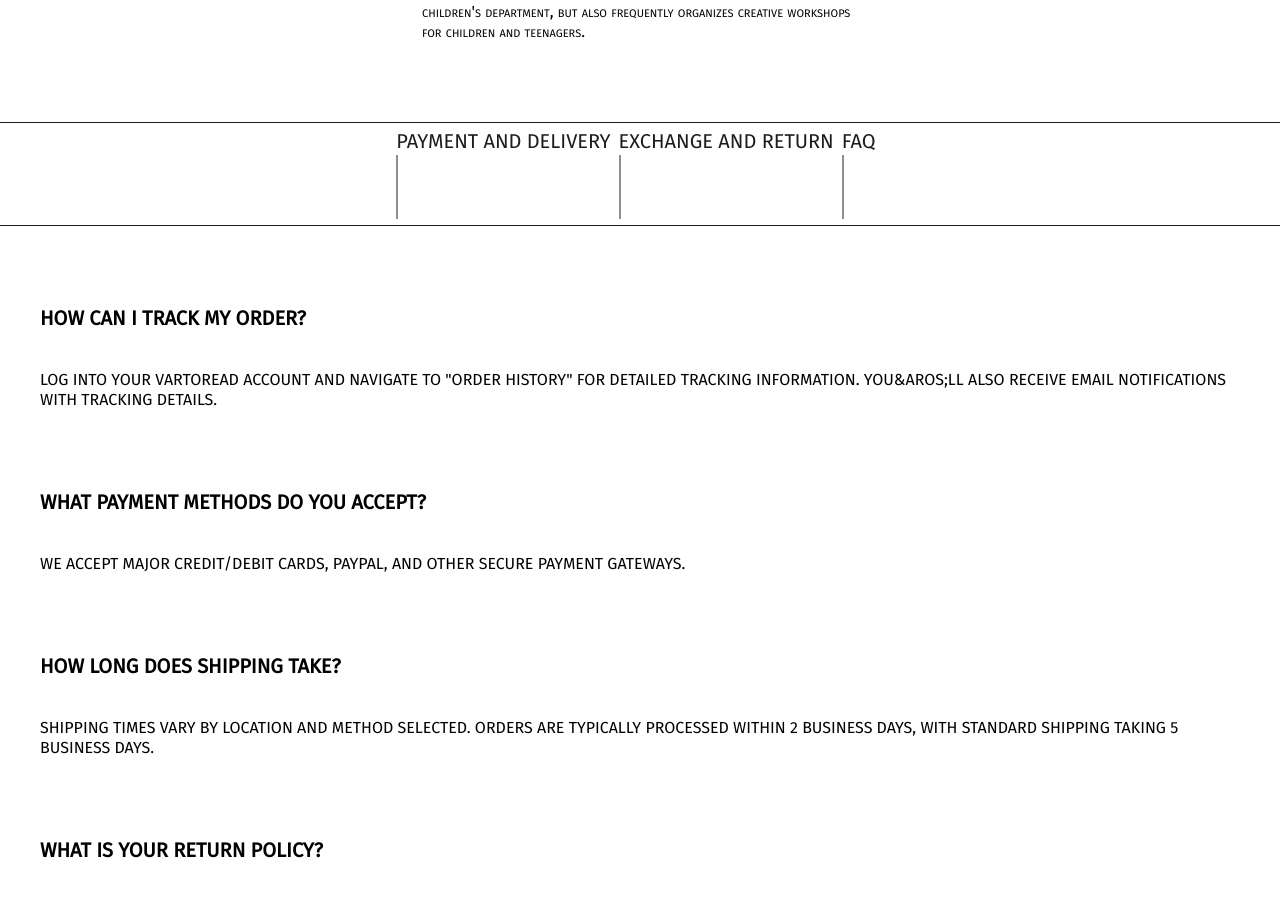
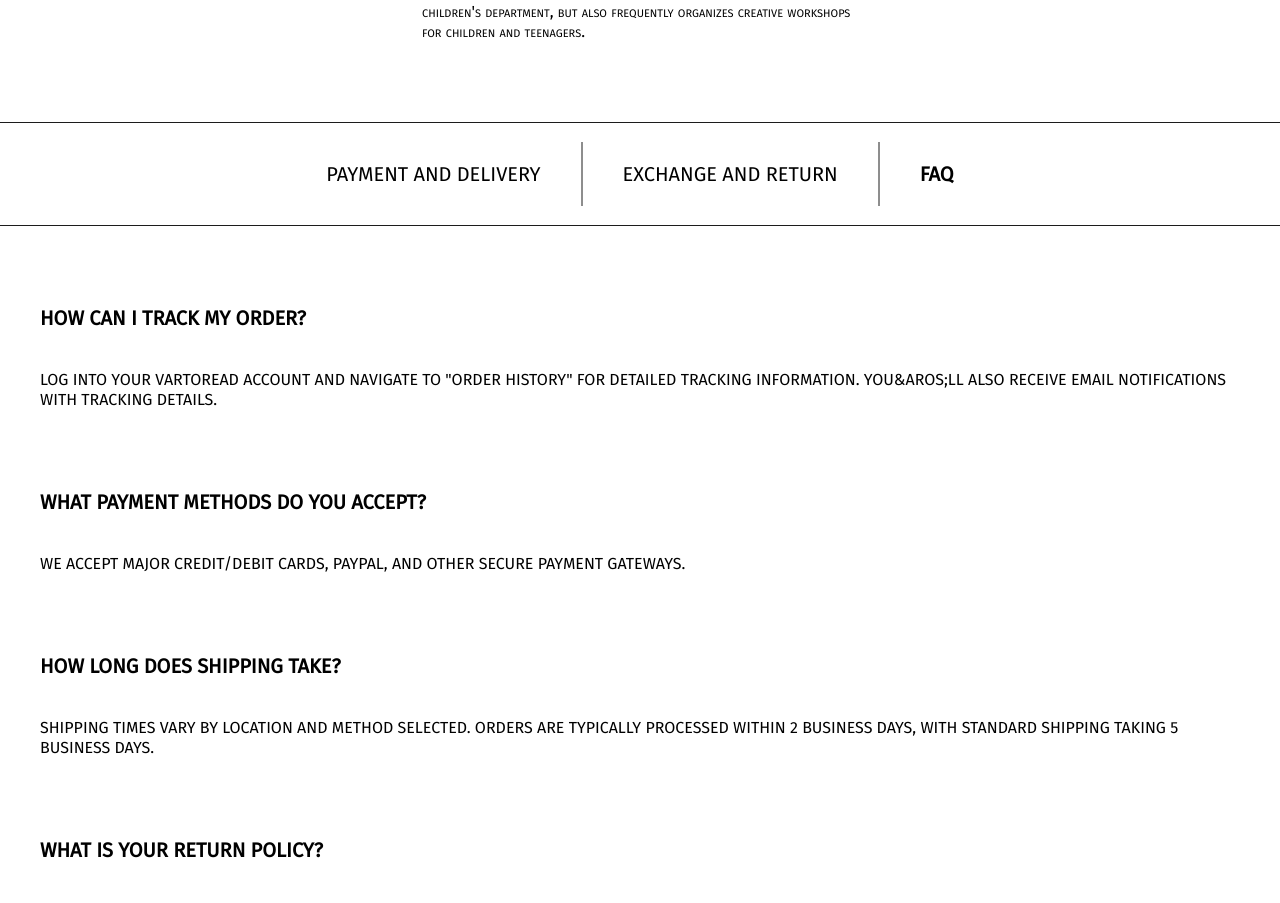
Before and after one commit to Ir-ra/read, a Next.js app: page /about/questions in a window 1280 px wide. Shown: the part 1400-2303 px from the top of the page. Built offline with nearby package versions, Linux system fonts and the light colour scheme.

Commit message:
fix navbar about us

```diff
--- a/src/app/components/AboutUs/NavBar.tsx
+++ b/src/app/components/AboutUs/NavBar.tsx
@@ -2,36 +2,20 @@
 import Link from "next/link";
 import { usePathname } from "next/navigation";
 
-const navLinks = [
-  {
-    id: "1",
-    title: "Payment and delivery",
-    path: "/about/payment",
-  },
-  { id: "2", title: "Exchange and return", path: "/about/exchange" },
-  {
-    id: "3",
-    title: "FAQ",
-    path: "/about/questions",
-  },
-];
-
 export const NavBar = () => {
-  const pathname = usePathname();
+  const activeLink = usePathname();
 
   return (
-    <ul className="flex justify-center items-center h-[104px] px-6 py-4 border-t border-b border-Black tablet:px-10 desktop:py-5">
-      {navLinks.map((link) => {
-        return (
-          <li
-            className={pathname === link.path ? "text-red-700" : "text-black"}
-            key={link.id}
+    <ul className="navbar-container flex justify-start tablet:justify-center items-center h-[104px] px-6 py-4 border-t border-b border-Black tablet:px-10 desktop:py-5">
+      <li className="flex items-center">
+        <Link
+          href="/about/payment"
+          className="text-xsx text-center uppercase tablet:text-sm desktop:text-l mr-5 tablet:mr-10"
+          style={{
+            fontWeight: activeLink === "/about/payment" ? "700" : "300",
+          }}
         >
-            <Link
-              href={link.path}
-              className="text-xsx text-Black text-center uppercase tablet:text-sm desktop:text-l mr-2"
-              passHref>
-              {link.title}
+          Payment and delivery
         </Link>
         <svg
           xmlns="http://www.w3.org/2000/svg"
@@ -43,14 +27,17 @@ export const NavBar = () => {
           <line x1="1" y1="64" x2="1" stroke="#1C1C1C" />
         </svg>
       </li>
-        );
-      })}
-      {/* <li className="flex pl-6 tablet:pl-10 desktop:pl-20 py-2.5">
+
+      <li className="flex items-center">
         <Link
-          href="#"
-          className="text-xsx text-Black text-center uppercase tablet:text-sm desktop:text-l mr-2 "
-        ></Link>
-      </li>
+          href="/about/exchange"
+          className="text-xsx text-center uppercase tablet:text-sm desktop:text-l mx-5 tablet:mx-10"
+          style={{
+            fontWeight: activeLink === "/about/exchange" ? "700" : "300",
+          }}
+        >
+          Exchange and return
+        </Link>
         <svg
           xmlns="http://www.w3.org/2000/svg"
           width="2"
@@ -60,14 +47,18 @@ export const NavBar = () => {
         >
           <line x1="1" y1="64" x2="1" stroke="#1C1C1C" />
         </svg>
-      <li className="flex pl-6 tablet:pl-10 desktop:pl-20 py-2.5">
+      </li>
+      <li className="flex ml-5 tablet:ml-10">
         <Link
-          href="#"
-          className="text-xsx text-Black text-center uppercase tablet:text-sm desktop:text-l mr-2 "
-        ></Link>
-      </li> */}
+          href="/about/questions"
+          className="text-xsx text-center uppercase tablet:text-sm desktop:text-l "
+          style={{
+            fontWeight: activeLink === "/about/questions" ? "700" : "300",
+          }}
+        >
+          FAQ
+        </Link>
+      </li>
     </ul>
   );
 };
-
-// "flex pr-6 tablet:pr-10 desktop:pr-20 py-2.5"
--- a/src/app/globals.css
+++ b/src/app/globals.css
@@ -73,3 +73,19 @@ body {
 .small-caps {
   font-variant: small-caps;
 }
+
+
+.navbar-container {
+  display: flex;
+  overflow-x: auto;
+  white-space: nowrap;
+  -webkit-overflow-scrolling: touch;
+}
+
+.navbar-container::-webkit-scrollbar {
+  display: none;
+}
+
+.navbar-container li {
+  flex: 0 0 auto;
+}
--- a/src/app/layout.tsx
+++ b/src/app/layout.tsx
@@ -4,7 +4,7 @@ import "./globals.css";
 import { NavBar } from "./components/NavBar/NavBar";
 import { Footer } from "./components/Footer/Footer";
 
-const fira = Fira_Sans({ weight: '400', subsets: ["latin"] });
+const fira = Fira_Sans({ weight: "400", subsets: ["latin"] });
 
 export const metadata: Metadata = {
   title: "Create Next App",
```
Lines whose indentation alone changed are shown as unchanged.
